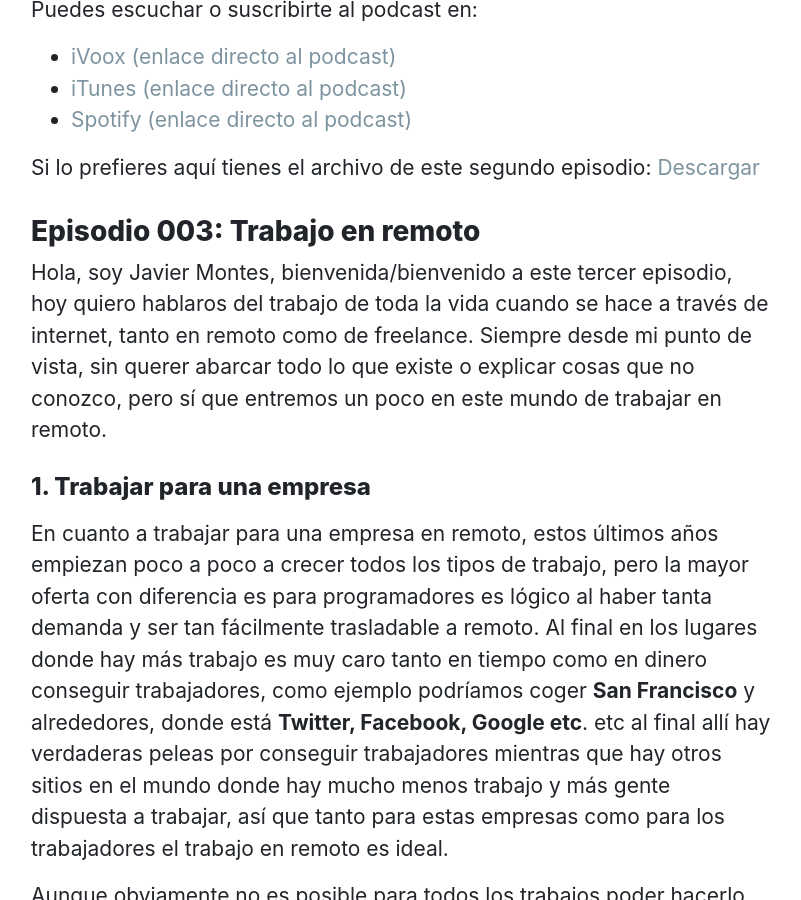
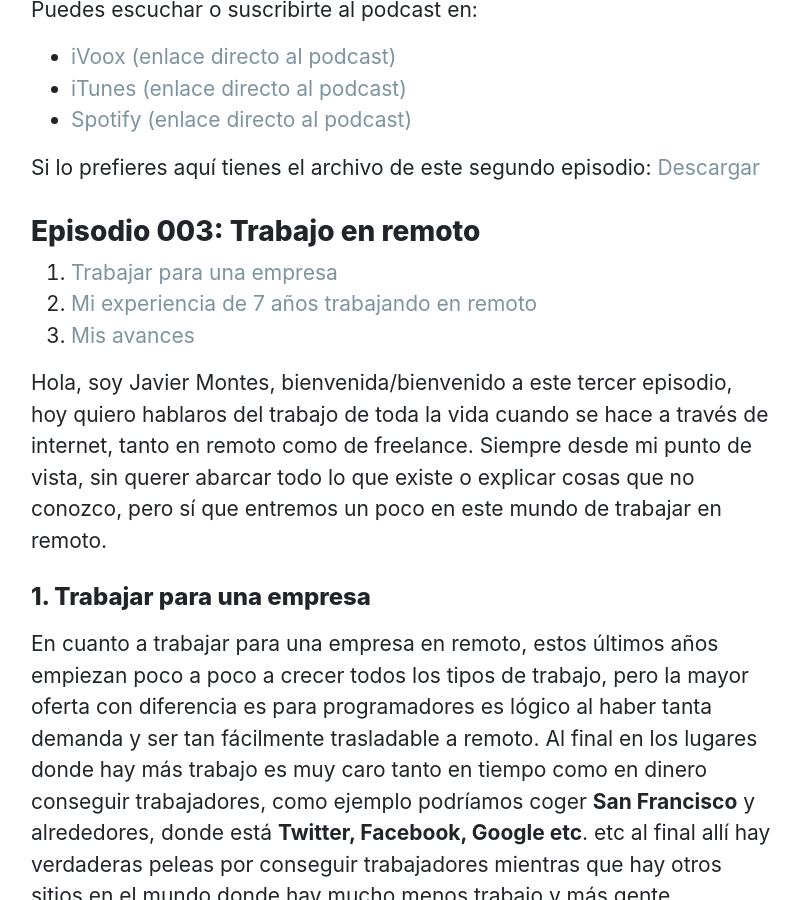
Before and after one commit to montes/montes.github.io, a Jekyll site: the page built from _posts/2018-12-24-003-trabajo-en-remoto.md, in a window 1280 px wide and 900 px high, scrolled down 561 px. Shown: the whole window, without its empty margins (239-1040 px from the left). Built offline with Jekyll 4.4.1, drawn with Linux system fonts in a browser that asks for light colours; comment, search, counter and statistics services are not loaded; some of the changed text lies outside the part shown.

Commit message:
Fixed 003 podcast post

```diff
--- a/_posts/2018-12-24-003-trabajo-en-remoto.md
+++ b/_posts/2018-12-24-003-trabajo-en-remoto.md
@@ -50,6 +50,10 @@ Si lo prefieres aquí tienes el archivo de este segundo episodio: <a href="https
 
 ### Episodio 003: Trabajo en remoto
 
+1. [Trabajar para una empresa](#1-trabajar-para-una-empresa)
+1. [Mi experiencia de 7 años trabajando en remoto](#2-mi-experiencia)
+1. [Mis avances](#3-mis-avances)
+
 Hola, soy Javier Montes, bienvenida/bienvenido a este tercer episodio, hoy quiero hablaros del trabajo de toda la vida cuando se hace a través de internet, tanto en remoto como de freelance. Siempre desde mi punto de vista, sin querer abarcar todo lo que existe o explicar cosas que no conozco, pero sí que entremos un poco en este mundo de trabajar en remoto.
 
 #### 1. Trabajar para una empresa
@@ -70,7 +74,7 @@ Dónde encontrar los trabajos, pues a parte de las páginas normales de **trabaj
 
 también hay muchos trabajos en empresas españolas que no aparecen en estas webs y se ofertan normalmente que ofrecen posibilidad en toda la semana o en parte en remoto. Cada vez más.
 
-#### 2. Mi experiencia
+#### 2. Mi experiencia de 7 años trabajando en remoto
 
 Ahora os contaré un poco mi experiencia. En mi caso **empecé en remoto hace ya 7 años** y a día de hoy sigo trabajando para la misma empresa, yo trabajo de programador y estamos especializados en tiendas online, si necesitáis ayuda en este sector, seguramente podremos ayudaros. Yo soy un enamorado de esta forma de trabajo, tanto que si tuviese que cambiar de trabajo o incluso de sector, siempre **dejaría como última opción** ya si no hubiese más remedio, el **buscar un trabajo que no fuese en remoto**.
 
```
